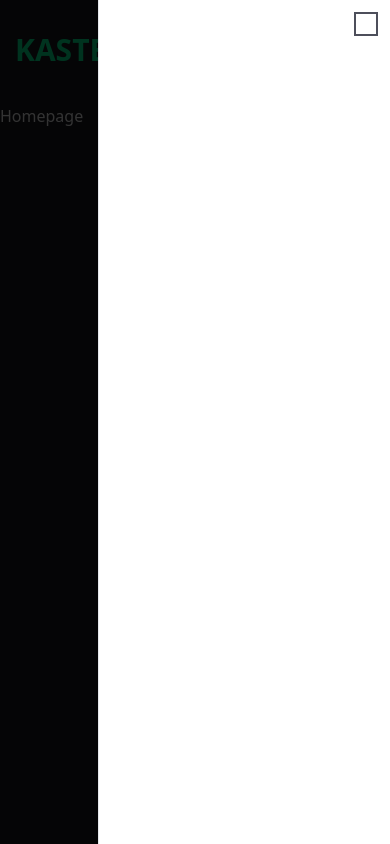
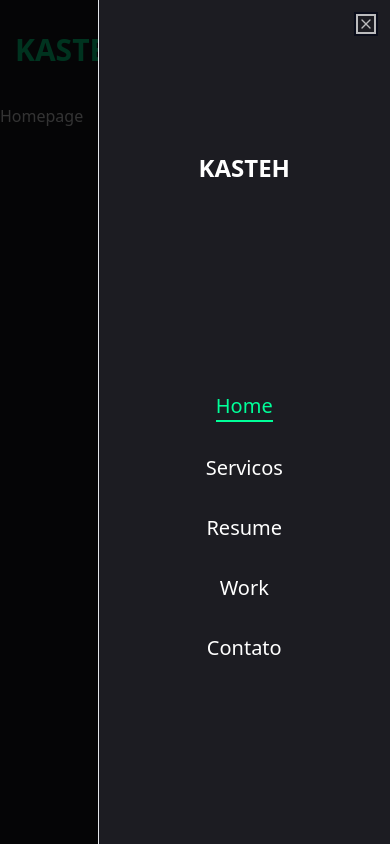
Before and after one commit to Deyvid-Kasteh/portfolio-em-next14, a Next.js app: page / in a window 390 px wide. Both pictures are taken after a click on the button 359 px from the left and 50 px from the top of the page. Built offline with nearby package versions, Linux system fonts and the light colour scheme.

Commit message:
feat: SheetContent improvement on MobileNav

```diff
--- a/components/MobileNav.jsx
+++ b/components/MobileNav.jsx
@@ -20,7 +20,23 @@ const MobileNav = () => {
       <SheetTrigger className="flex justify-center items-center">
         <CiMenuFries className="text-[32px] text-accent" />
       </SheetTrigger>
-      <SheetContent>content</SheetContent>
+      <SheetContent className="felx flex-col text-white bg-primary">
+        <div className="mt-32 mb-40 text-center text-2xl">
+          <Link href="/">
+            <h1 className="text-4cl font-semibold">KASTEH</h1>
+          </Link>
+        </div>
+
+        <nav className="flex flex-col justify-center items-center gap-8 py-12">
+          {links.map((link, index) => {
+            return (
+              <Link href={link.path} key={index} className={`${link.path === pathname && "text-accent border-b-2 border-accent"} text-xl capitalize hover:text-accent transition-all `}>
+                {link.name}
+              </Link>
+            );
+          })}
+        </nav>
+      </SheetContent>
     </Sheet>
   );
 };
```
